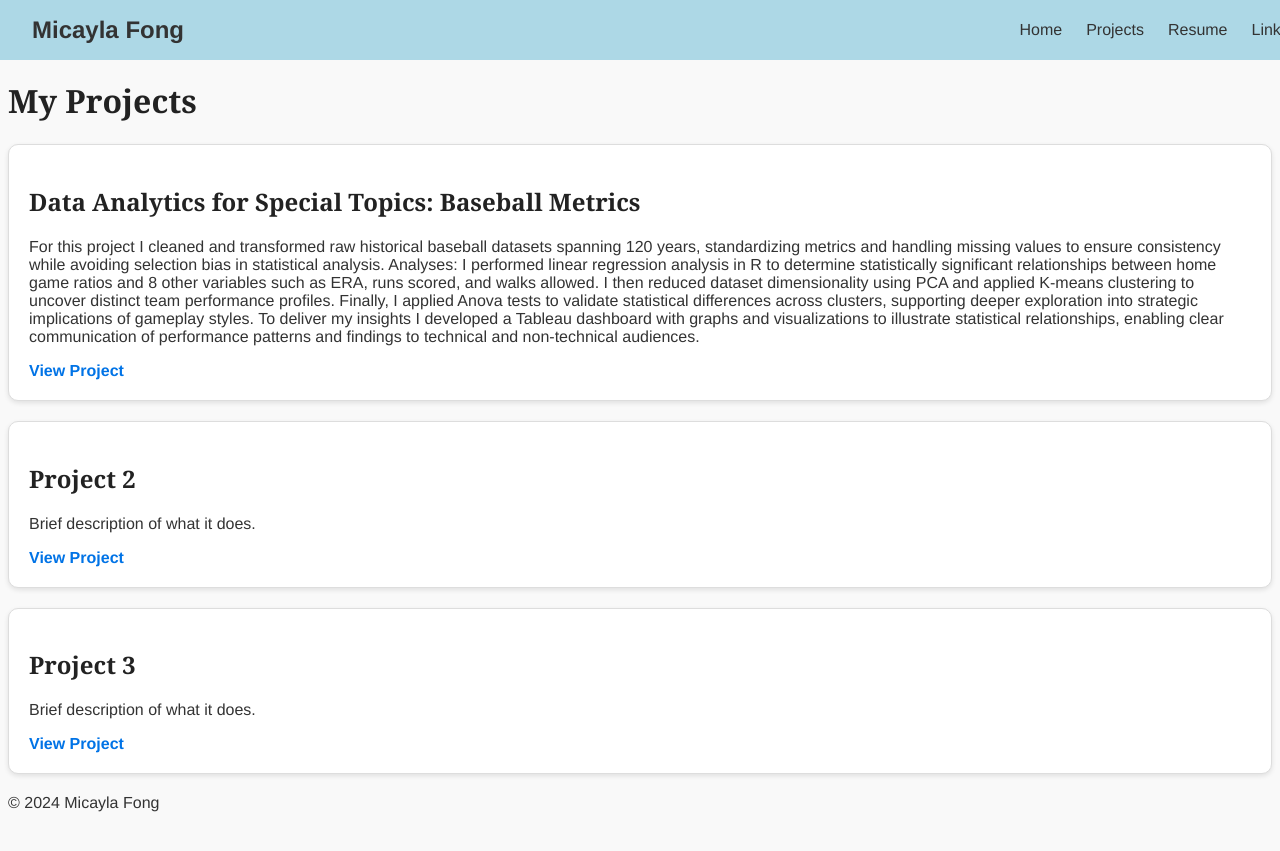
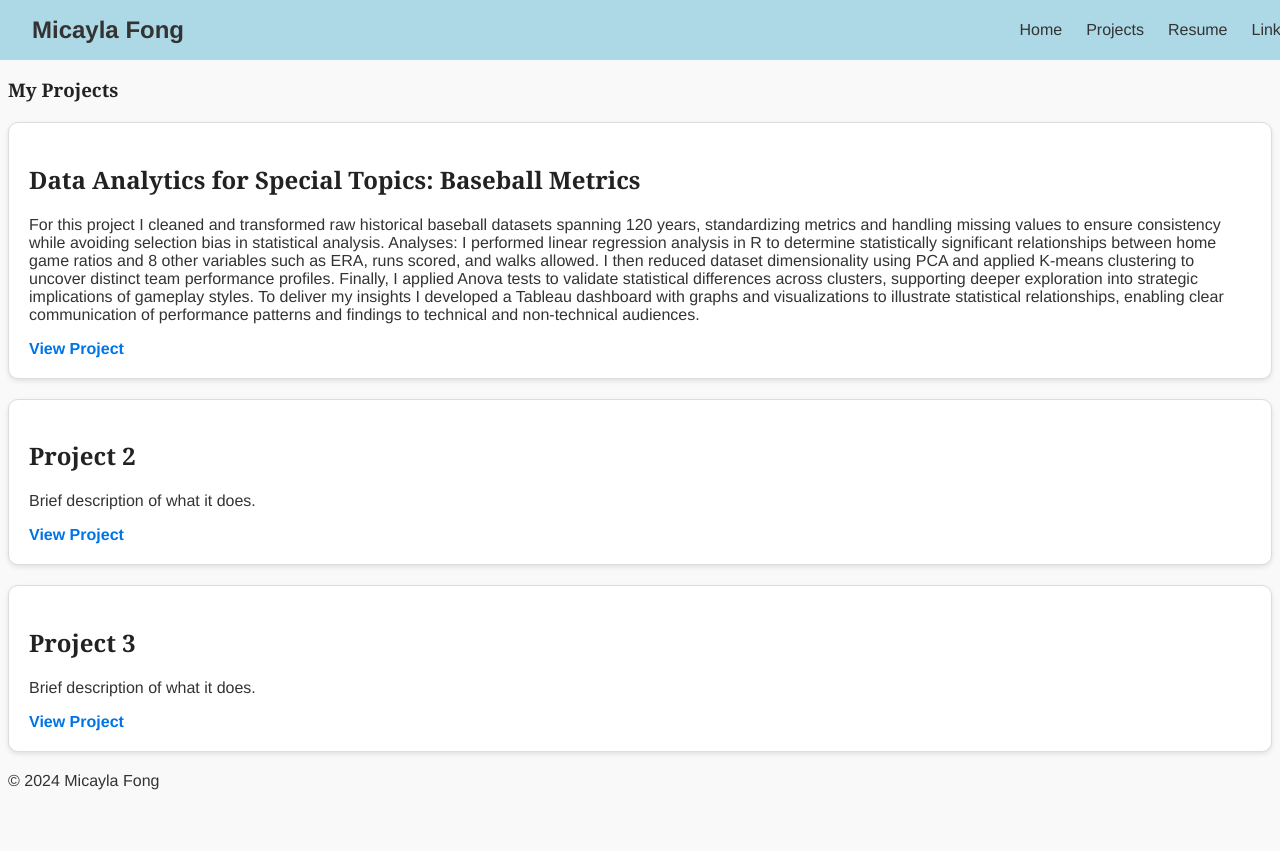
Before and after one commit to mdfong35/mdfong35.github.io, a Jekyll site: the page built from projects.md, in a window 1280 px wide. Shown: the top 851 px of the page. Built offline with Jekyll 4.4.1, drawn with Linux system fonts in a browser that asks for light colours.

```diff
--- a/projects.md
+++ b/projects.md
@@ -6,7 +6,7 @@ permalink: /projects/
 
 
 
-# My Projects
+<h3> My Projects</h3>
 
 <div class="project-card">
   <h2>Data Analytics for Special Topics: Baseball Metrics</h2>
```
